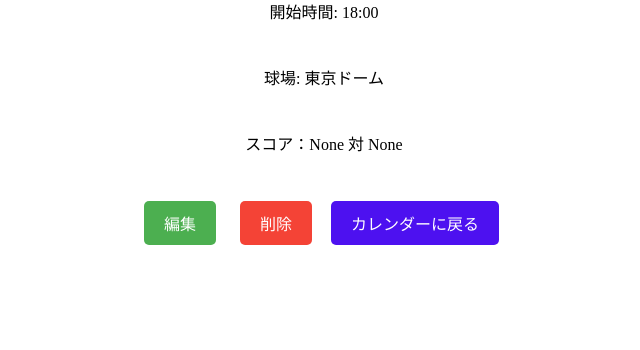
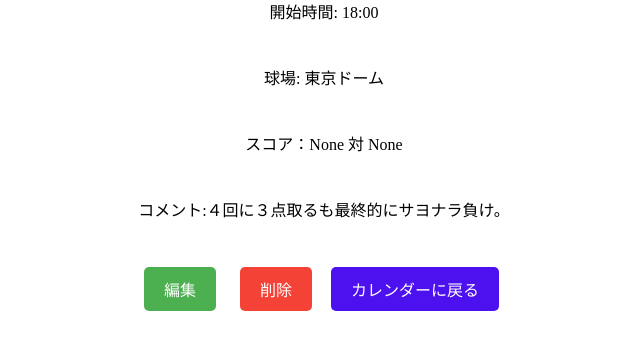
Before and after one commit to nanamiiso/baseball-game-recording_app, a Django app: page /event/49/ in a window 1280 px wide. Shown: the part 272-622 px from the top of the page, without its empty margins (316-956 px from the left). Run offline with Django 5.2, Linux system fonts and the light colour scheme; data comes from the database, SQL or seed files in the repository; both versions use the stored data as it was after the commit.

Commit message:
ログイン、文字数制限修正

```diff
--- a/baseball_app/forms.py
+++ b/baseball_app/forms.py
@@ -55,7 +55,6 @@
     class Meta:
         model = Event
         fields = ['date', 'home_team', 'away_team', 'stadium', 'start_time', 'home_score', 'away_score', 'comment']
-        fields = '__all__'
         # フィールドの入力ウィジェットをカスタマイズする場合は、widgets を使います
         widgets = {
             'date': forms.DateInput(attrs={'type': 'date'}),
--- a/templates/calendar/details_event.html
+++ b/templates/calendar/details_event.html
@@ -60,7 +60,7 @@
     <p>開始時間: {{ event.start_time }}</p>
     <p>球場: {{ event.stadium.name }}</p>
     <p>スコア：{{ event.home_score }} 対 {{ event.away_score }}</p>
-
+    <p>コメント:{{event.comment|linebreaksbr|truncatechars:100}}</p>
 
     <div class="buttons">
         <a href="{% url 'edit_event' event.id %}" class="btn btn-edit">編集</a>
```
Also changed, not shown: db.sqlite3.
